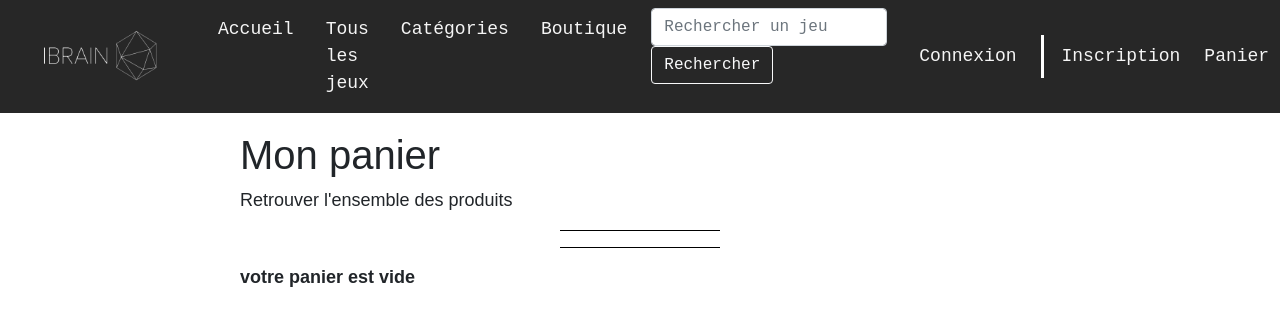
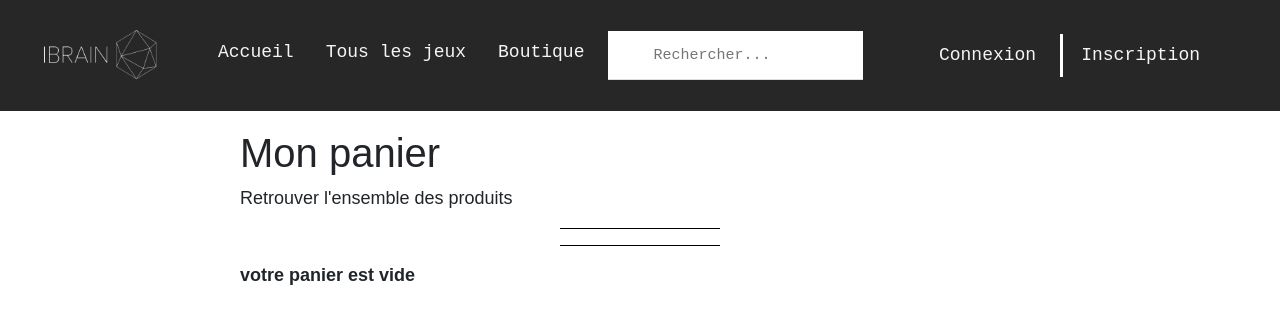
Before and after one commit to louisedupiot/ibrain_front, a Symfony app: template templates/cart/index.html.twig in a window 1280 px wide; the page is wider, and only the part inside the window is pictured. Shown: the top 326 px of that part. Run offline with Twig, Linux system fonts and the light colour scheme; the template is opened without the code that fills it, so the values that code supplies are empty; some libraries are stand-ins or nearby versions.

Commit message:
Auto stash before rebase of "louise" (#6)

```diff
--- a/templates/base.html.twig
+++ b/templates/base.html.twig
@@ -5,6 +5,7 @@
 		<link href="/assets/css/home.css" rel="stylesheet">
 		<link href="/assets/css/demineur.css" rel="stylesheet">
 		<link href="/assets/css/Product.css" rel="stylesheet">
+		<link href="/assets/css/search-bar.css" rel="stylesheet">
 		<link rel="stylesheet" href="https://cdnjs.cloudflare.com/ajax/libs/font-awesome/4.7.0/css/font-awesome.min.css">
 		<link rel="stylesheet" href="https://cdn.jsdelivr.net/npm/bootstrap@4.1.3/dist/css/bootstrap.min.css" integrity="sha384-MCw98/SFnGE8fJT3GXwEOngsV7Zt27NXFoaoApmYm81iuXoPkFOJwJ8ERdknLPMO" crossorigin="anonymous">
 		<script src="https://cdn.jsdelivr.net/npm/bootstrap@5.2.0-beta1/dist/js/bootstrap.bundle.min.js" integrity="sha384-pprn3073KE6tl6bjs2QrFaJGz5/SUsLqktiwsUTF55Jfv3qYSDhgCecCxMW52nD2" crossorigin="anonymous"></script>
@@ -33,24 +34,27 @@
 						</a>
 					</li>
 					<li class="nav-item mx-2">
-						<a class="nav-link" href="/#">
-							Catégories
-						</a>
-					</li>
-					<li class="nav-item mx-2">
 						<a class="nav-link" href="/Boutique">
 							Boutique
 						</a>
 					</li>
 					<li class="nav-item mx-2">
 						<form class="form-inline my-2 my-lg-0 ">
-							<input class="form-control mr-2"  type="search" placeholder="Rechercher un jeu" aria-label="Search">
-							<button class="btn btn-outline-light " type="submit">
-								Rechercher
-							</button>
+							<div class="search-bar">
+								<input type="text" placeholder="Rechercher..." id="myInput" onkeyup="filterFunction()">
+
+								<div id="myDropdown" class="dropdown-content">
+									<a href="/memory_game">Memory</a>
+									<a href="/calcul_game">Calcul</a>
+									<a href="/demineur_game">Demineur</a>
+								</div>
+							</div>
+							<script src="{{ asset('/assets/js/search-bar.js') }}"></script>
+
 						</form>
 					</li>
 				</ul>
+    			<script src="{{ asset('/assets/js/search-bar.js') }}"></script>
 				<ul class="navbar-nav mr-5">
 					<li class="nav-item mx-2">
 						<a class="nav-link" href="/connexion">
@@ -62,11 +66,6 @@
 							Inscription
 						</a>
 					</li>
-					<li class="nav-item ">
-						<a class="nav-link" href="/panier">
-							Panier
-						</a>
-					</li>
 				</ul>
 			</div>
 		</div>
```
Also changed, not shown: public/assets/css/MemoryStyle.css, public/assets/css/search-bar.css (added), public/assets/images/2eme-logo-ibrain-removebg-preview.png (added), public/assets/js/search-bar.js (added).
